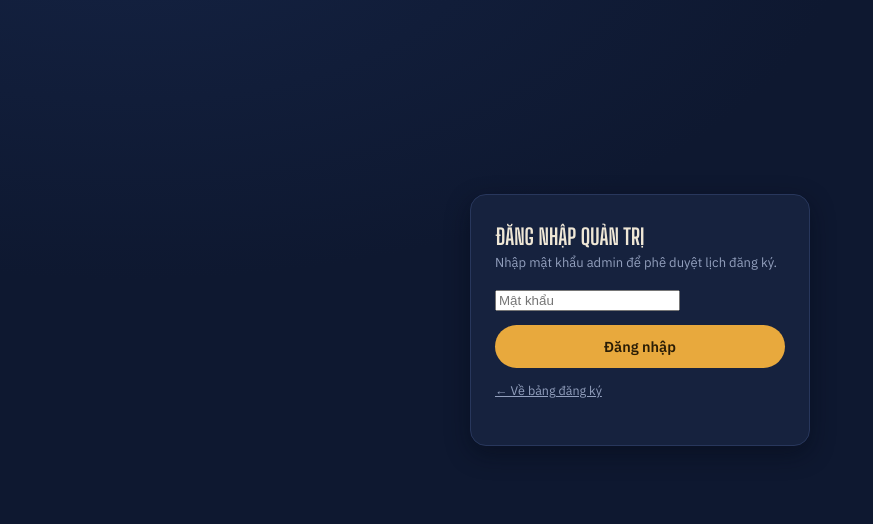
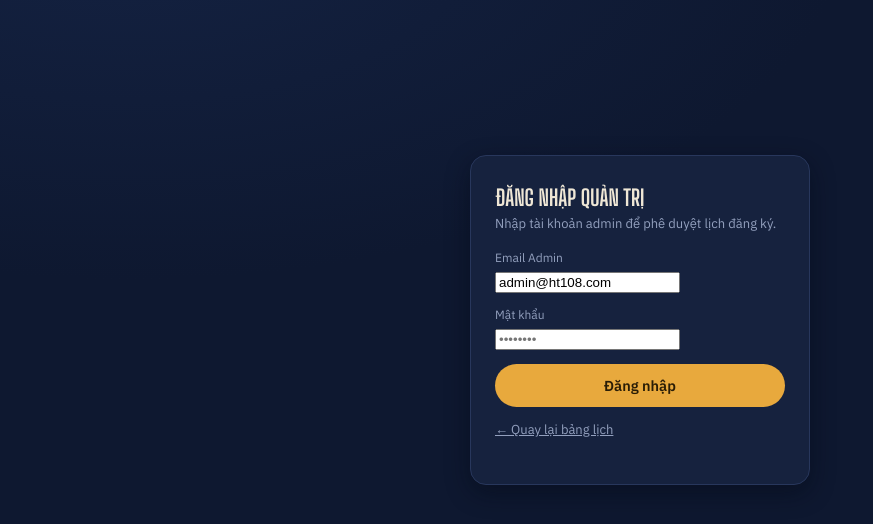
Before and after one commit to tuyetrojmuaha/hoitruong-booking, a plain HTML site: page admin.html in a window 1280 px wide. Shown: the whole page, without its empty margins (0-873 px from the left). Drawn offline with Linux system fonts and the light colour scheme.

Commit message:
Add files via upload

```diff
--- a/admin.html
+++ b/admin.html
@@ -14,13 +14,21 @@
 <div class="login-wrap" id="loginWrap">
   <div class="login-card">
     <h1>Đăng nhập quản trị</h1>
-    <p>Nhập mật khẩu admin để phê duyệt lịch đăng ký.</p>
+    <p>Nhập tài khoản admin để phê duyệt lịch đăng ký.</p>
+
     <div class="field">
-      <input type="password" id="pwInput" placeholder="Mật khẩu">
+      <label for="emailInput" style="color:var(--text-muted); font-size:12px;">Email Admin</label>
+      <input type="email" id="emailInput" placeholder="admin@ht108.com" value="admin@ht108.com">
     </div>
-    <p class="form-error" id="loginError">Sai mật khẩu.</p>
+
+    <div class="field">
+      <label for="pwInput" style="color:var(--text-muted); font-size:12px;">Mật khẩu</label>
+      <input type="password" id="pwInput" placeholder="••••••••">
+    </div>
+
+    <p class="form-error" id="loginError">Tài khoản hoặc mật khẩu không chính xác.</p>
     <button class="btn btn-primary" id="loginBtn" style="width:100%;">Đăng nhập</button>
-    <p style="margin-top:14px;"><a href="index.html" style="color:var(--text-muted); font-size:12.5px;">← Về bảng đăng ký</a></p>
+    <p style="margin-top:14px;"><a href="index.html" style="color:var(--text-muted); font-size:13px;">← Quay lại bảng lịch</a></p>
   </div>
 </div>
 
```
Also changed, not shown: index.html (+5 -0 lines), 1 other file.
